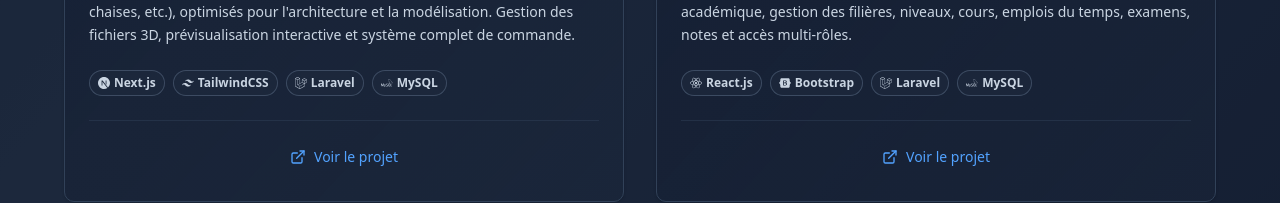
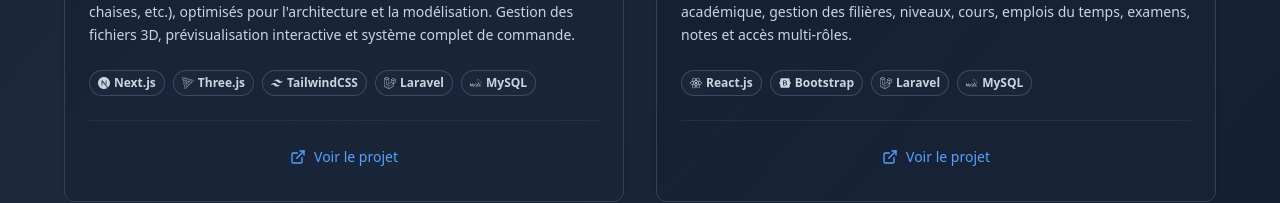
Before and after one commit to Yaelsobrido/Portfolio, a Next.js app: page /projets in a window 1280 px wide. Shown: the part 1244-1447 px from the top of the page. Built offline with nearby package versions, Linux system fonts and the light colour scheme.

Commit message:
Add Three.js to tech icons and update project tech stack

```diff
--- a/components/sections/Projects.tsx
+++ b/components/sections/Projects.tsx
@@ -11,13 +11,14 @@ import {
 } from "react-icons/fa";
 import {
   SiMysql, SiTailwindcss, SiNextdotjs,
-  SiBootstrap
+  SiBootstrap , SiThreedotjs
 } from "react-icons/si";
 import { useLanguage } from "@/contexts/LanguageContext";
 
 const techIcons: Record<string, React.ReactElement> = {
   "React.js": <FaReact className="mr-1" />,
   "Next.js": <SiNextdotjs className="mr-1" />,
+   "Three.js":    <SiThreedotjs className="mr-1" />,
   "TailwindCSS": <SiTailwindcss className="mr-1" />,
   "Laravel": <FaLaravel className="mr-1" />,
   "MySQL": <SiMysql className="mr-1" />,
@@ -59,7 +60,7 @@ const projects = [
       fr: "Marketplace web dédiée à la vente de modèles 3D de mobilier (tables, chaises, etc.), optimisés pour l'architecture et la modélisation. Gestion des fichiers 3D, prévisualisation interactive et système complet de commande.",
       en: "Web marketplace dedicated to selling 3D furniture models (tables, chairs, etc.), optimized for architecture and modeling. 3D file management, interactive preview and complete ordering system."
     },
-		tech: ["Next.js", "TailwindCSS", "Laravel", "MySQL"],
+		tech: ["Next.js","Three.js", "TailwindCSS", "Laravel", "MySQL"],
 		status: {
       fr: "Terminé",
       en: "Completed"
```
